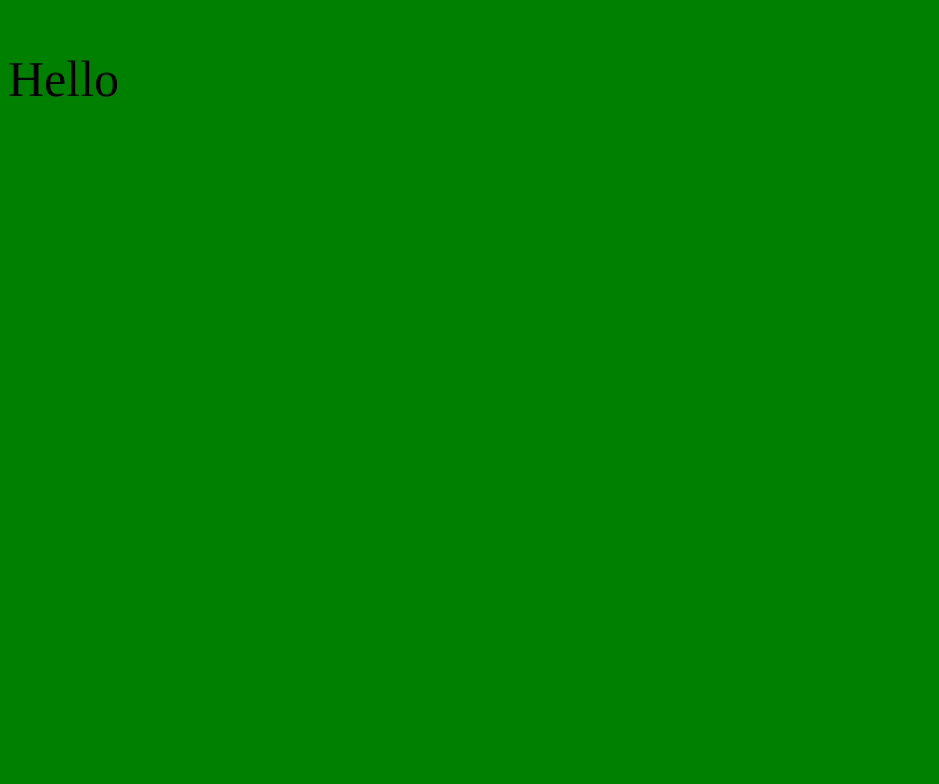
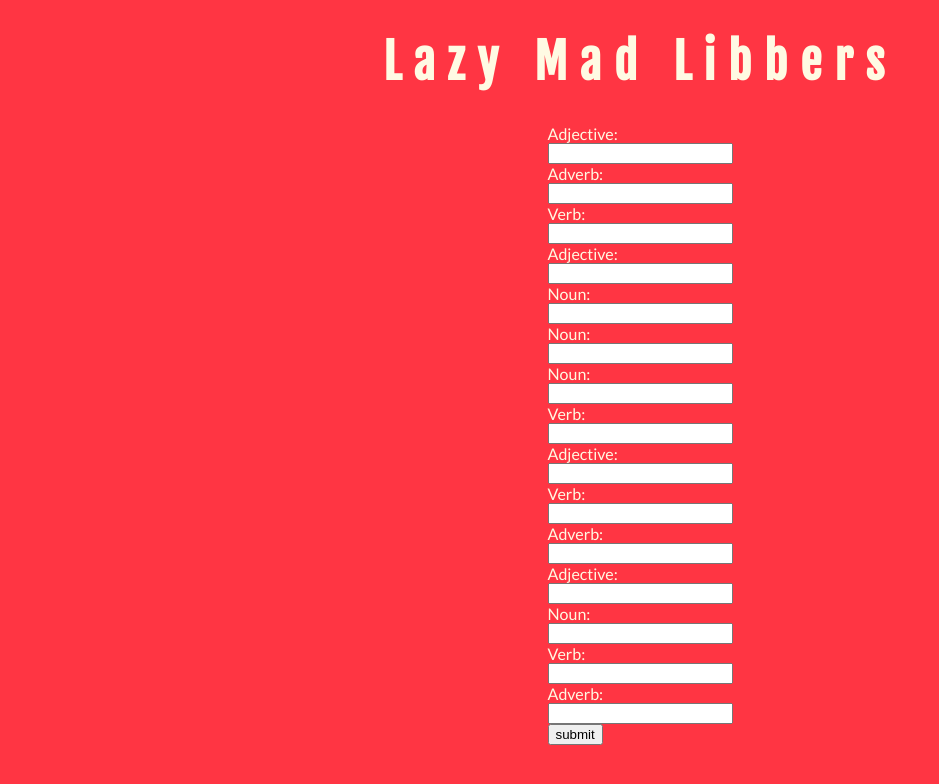
Before and after one commit to FAC10/week-4-zapo, a website: page public/index.html in a window 1280 px wide. Shown: the whole page, without its empty margins (0-939 px from the left). Drawn offline with Linux system fonts and the light colour scheme.

Commit message:
add initial front end html and css add colours and input boxes relates #19

```diff
--- a/public/index.css
+++ b/public/index.css
@@ -1,7 +1,22 @@
 body {
-  background-color: green;
+  background-color: #ff3543;
+  color: #fffae3;
+  font-family: Lato;
 }
 
-p {
-  font-size: 50px;
+#title {
+  font-family: Fjalla One;
+  font-size: 3rem;
+  letter-spacing: 0.8rem;
+  text-align: center;
 }
+
+input {
+  display: block;
+}
+
+.flex {
+  display: flex;
+  justify-content: center;
+  flex-wrap: wrap;
+}
--- a/public/index.html
+++ b/public/index.html
@@ -6,9 +6,39 @@
   <meta http-equiv="X-UA-Compatible" content="ie=edge">
   <title>Unimaginative Mad Libs</title>
   <link rel='stylesheet' type='text/css' href='index.css'>
+  <link href="https://fonts.googleapis.com/css?family=Fjalla+One|Lato" rel="stylesheet">
 </head>
 <body>
-<p>Hello</p>
+
+<header>
+  <h1 id="title">Lazy Mad Libbers</h1>
+</header>
+
+<section id="inputs">
+  <section class="flex">
+  <form>
+
+  Adjective: <input type="text" name="adjective" id="1">
+  Adverb: <input type="text" name="adverb" id="2">
+  Verb: <input type="text" name="verb" id="3">
+  Adjective: <input type="text" name="adjective" id="4">
+  Noun: <input type="text" name="noun" id="5">
+  Noun: <input type="text" name="noun" id="6">
+  Noun: <input type="text" name="noun" id="7">
+  Verb: <input type="text" name="verb" id="8">
+  Adjective: <input type="text" name="adjective" id="9">
+  Verb: <input type="text" name="verb" id="10">
+  Adverb: <input type="text" name="adverb" id="11">
+  Adjective: <input type="text" name="adjective" id="12">
+  Noun: <input type="text" name="noun" id="13">
+  Verb: <input type="text" name="verb" id="14">
+  Adverb: <input type="text" name="adverb" id="15">
+  <input type="submit" value="submit">
+
+  </form>
+  </section>
+</section>
+
 
 <script type='text/javascript' src='index.js'></script>
 </body>
```
